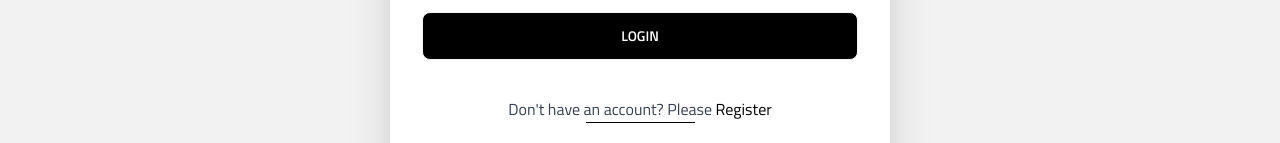
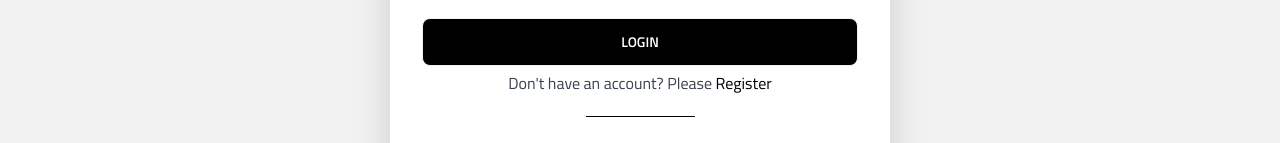
Before and after one commit to thuaba22/event-management, a React (Vite) app: page /login in a window 1280 px wide. Shown: the part 625-768 px from the top of the page. Built offline with nearby package versions, Linux system fonts and the light colour scheme; no server answers.

Commit message:
final commit

```diff
--- a/src/pages/Login/Login.jsx
+++ b/src/pages/Login/Login.jsx
@@ -103,11 +103,11 @@ const Login = () => {
                   </label>
                 </div>
                 <div className="form-control mt-6">
-                  <button className="btn bg-black hover:bg-black text-white mb-5">
+                  <button className="btn bg-black hover:bg-black text-white mb-1">
                     Login
                   </button>
                   {loginError && <p className="text-red-700">{loginError}</p>}
-                  <p className="mt-4 block text-center text-base font-normal leading-relaxed text-gray-700 antialiased">
+                  <p className="block mb-5 text-center text-base font-normal leading-relaxed text-gray-700 antialiased">
                     Don&#39;t have an account? Please{" "}
                     <Link
                       className="font-medium text-black transition-colors hover:text-pink-500"
```
